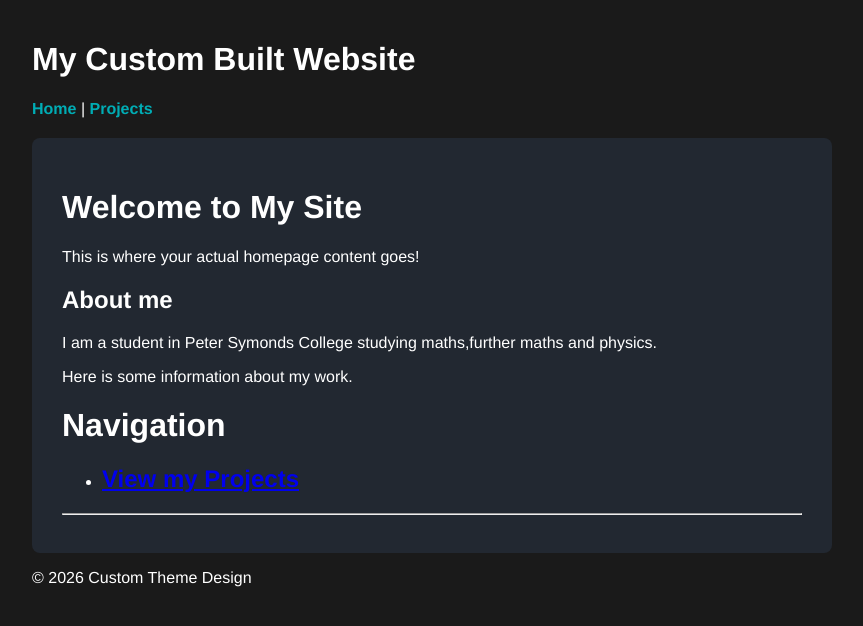
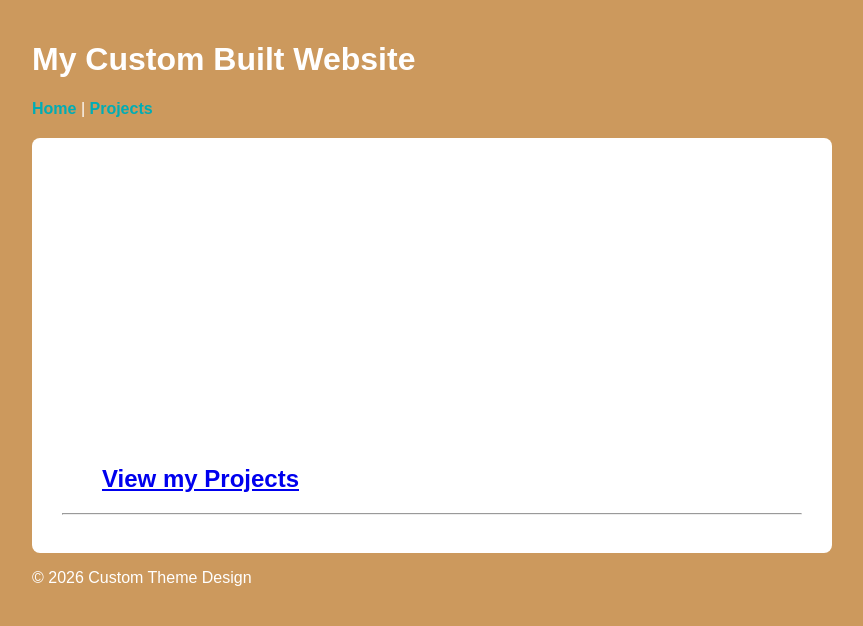
Before and after one commit to Arjun-Selva/Arjun-Selva.github.io, a Jekyll site: the page built from README.md, in a window 1280 px wide. Shown: the top 626 px of the page, without its empty margins (208-1071 px from the left). Built offline with Jekyll 4.4.1, drawn with Linux system fonts in a browser that asks for light colours; our own code applies the rules of GitHub Pages for plain Markdown files.

Commit message:
Update style.scss

```diff
--- a/assets/css/style.scss
+++ b/assets/css/style.scss
@@ -1,11 +1,10 @@
 ---
 ---
-/* The empty dashes above tell GitHub to compile this file */
 
 body {
-    background-color: #1a1a1a; /* Dark mode background */
+    background-color: #cc995d;
     color: #ffffff;
-    font-family: 'Helvetica Neue', Arial, sans-serif;
+    font-family: 'Maison', Arial, sans-serif;
     max-width: 800px;
     margin: 0 auto;
     padding: 20px;
@@ -18,7 +17,7 @@ nav a {
 }
 
 main {
-    background: #222831;
+    background: #FFFFFF;
     padding: 30px;
     border-radius: 8px;
     margin-top: 20px;
```
